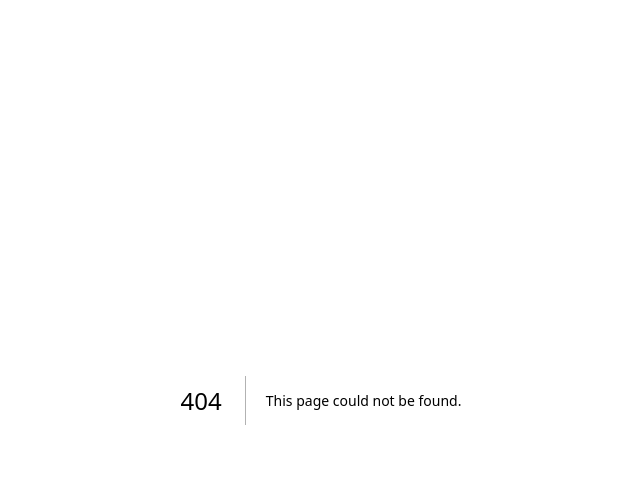
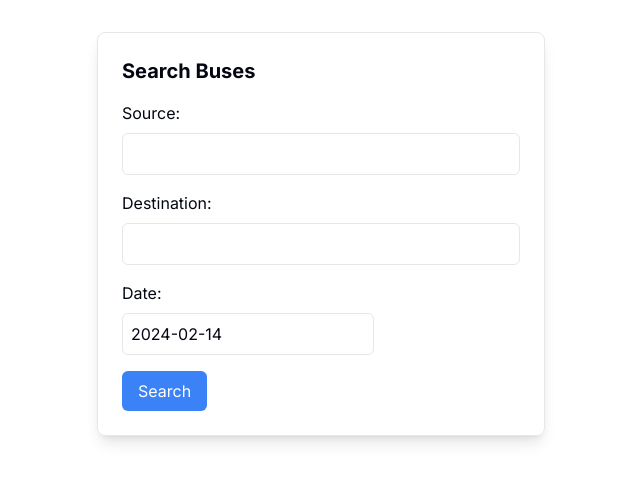
Before and after one commit to opsingh861/bus-booking, a Next.js app in the folder client/: page /user in a window 1280 px wide. Before the commit this address had no page. Shown: the top 482 px of the page, without its empty margins (319-959 px from the left). Built offline with nearby package versions, Linux system fonts and the light colour scheme.

Commit message:
added search

```diff
--- a/client/package.json
+++ b/client/package.json
@@ -21,6 +21,7 @@
     "clsx": "^2.1.0",
     "next": "14.1.0",
     "react": "^18",
+    "react-datepicker": "^6.1.0",
     "react-dom": "^18",
     "react-hook-form": "^7.50.1",
     "tailwind-merge": "^2.2.1",
--- a/client/src/app/layout.js
+++ b/client/src/app/layout.js
@@ -5,8 +5,8 @@ import { Toaster } from "@/components/ui/toaster"
 const inter = Inter({ subsets: ["latin"] });
 
 export const metadata = {
-  title: "Create Next App",
-  description: "Generated by create next app",
+  title: "BusBuzz",
+  description: "Travel with ease and comfort. Book your bus tickets now!",
 };
 
 export default function RootLayout({ children }) {
--- /dev/null
+++ b/client/src/app/user/page.js
@@ -0,0 +1,12 @@
+import SearchBus from "@/components/SearchBus"
+
+
+const page = () => {
+    return (
+        <div>
+            <SearchBus />
+        </div>
+    )
+}
+
+export default page
--- a/client/src/axiosInstance/axiosIInstance.js
+++ b/client/src/axiosInstance/axiosIInstance.js
@@ -2,7 +2,7 @@
 import axios from 'axios';
 
 const axiosInstance = axios.create({
-    baseURL: 'https://busbuzz.onrender.com',
+    baseURL: 'https://busbuzz.onrender.com/api',
     timeout: 1000,
     headers: {
         'Content-Type': 'application/json',
--- /dev/null
+++ b/client/src/components/BusList.js
@@ -0,0 +1,14 @@
+
+const BusList = ({ busNumber, busName, distance, travelTime, eta }) => {
+    return (
+        <div className="bg-white p-4 rounded-lg shadow-md mb-4">
+            <h3 className="text-lg font-semibold mb-2">{busName}</h3>
+            <p className="text-gray-600 mb-1">Bus Number: {busNumber}</p>
+            <p className="text-gray-600 mb-1">Distance: {distance} km</p>
+            <p className="text-gray-600 mb-1">Travel Time: {travelTime} minutes</p>
+            <p className="text-gray-600">Estimated Time of Arrival: {eta}</p>
+        </div>
+    );
+};
+
+export default BusList;
--- /dev/null
+++ b/client/src/components/SearchBus.js
@@ -0,0 +1,63 @@
+"use client"
+
+import axios from 'axios';
+import { useState } from 'react';
+import DatePicker from 'react-datepicker';
+import 'react-datepicker/dist/react-datepicker.css';
+
+
+const getDay = (date) => {
+  const days = ['Sunday', 'Monday', 'Tuesday', 'Wednesday', 'Thursday', 'Friday', 'Saturday'];
+  return days[date.getDay()];
+};
+
+const SearchBus = () => {
+  const [source, setSource] = useState('');
+  const [destination, setDestination] = useState('');
+  const [date, setDate] = useState(new Date());
+
+  const handleSearch = () => {
+
+    const [busNumber, busName, distance, travelTime,eta] = axios.get(`/user/browseAvailableBuses?source=${source}&destination=${destination}&day=${"Monday"}`)
+    console.log(busNumber, busName, distance, travelTime, eta)
+  };
+
+  return (
+    <div className="max-w-md mx-auto mt-8 p-6 border rounded-lg shadow-lg">
+      <h2 className="text-xl font-bold mb-4">Search Buses</h2>
+      <div className="mb-4">
+        <label htmlFor="source" className="block mb-2">Source:</label>
+        <input
+          type="text"
+          id="source"
+          value={source}
+          onChange={(e) => setSource(e.target.value)}
+          className="w-full border rounded-md p-2"
+        />
+      </div>
+      <div className="mb-4">
+        <label htmlFor="destination" className="block mb-2">Destination:</label>
+        <input
+          type="text"
+          id="destination"
+          value={destination}
+          onChange={(e) => setDestination(e.target.value)}
+          className="w-full border rounded-md p-2"
+        />
+      </div>
+      <div className="mb-4">
+        <label htmlFor="date" className="block mb-2">Date:</label>
+        <DatePicker
+          id="date"
+          selected={date}
+          onChange={(date) => setDate(date)}
+          dateFormat="yyyy-MM-dd"
+          className="w-full border rounded-md p-2"
+        />
+      </div>
+      <button onClick={handleSearch} className="bg-blue-500 text-white px-4 py-2 rounded-md hover:bg-blue-600">Search</button>
+    </div>
+  );
+};
+
+export default SearchBus;
```
Also changed, not shown: 1 other file (tests, documents, lock files or other folders).
